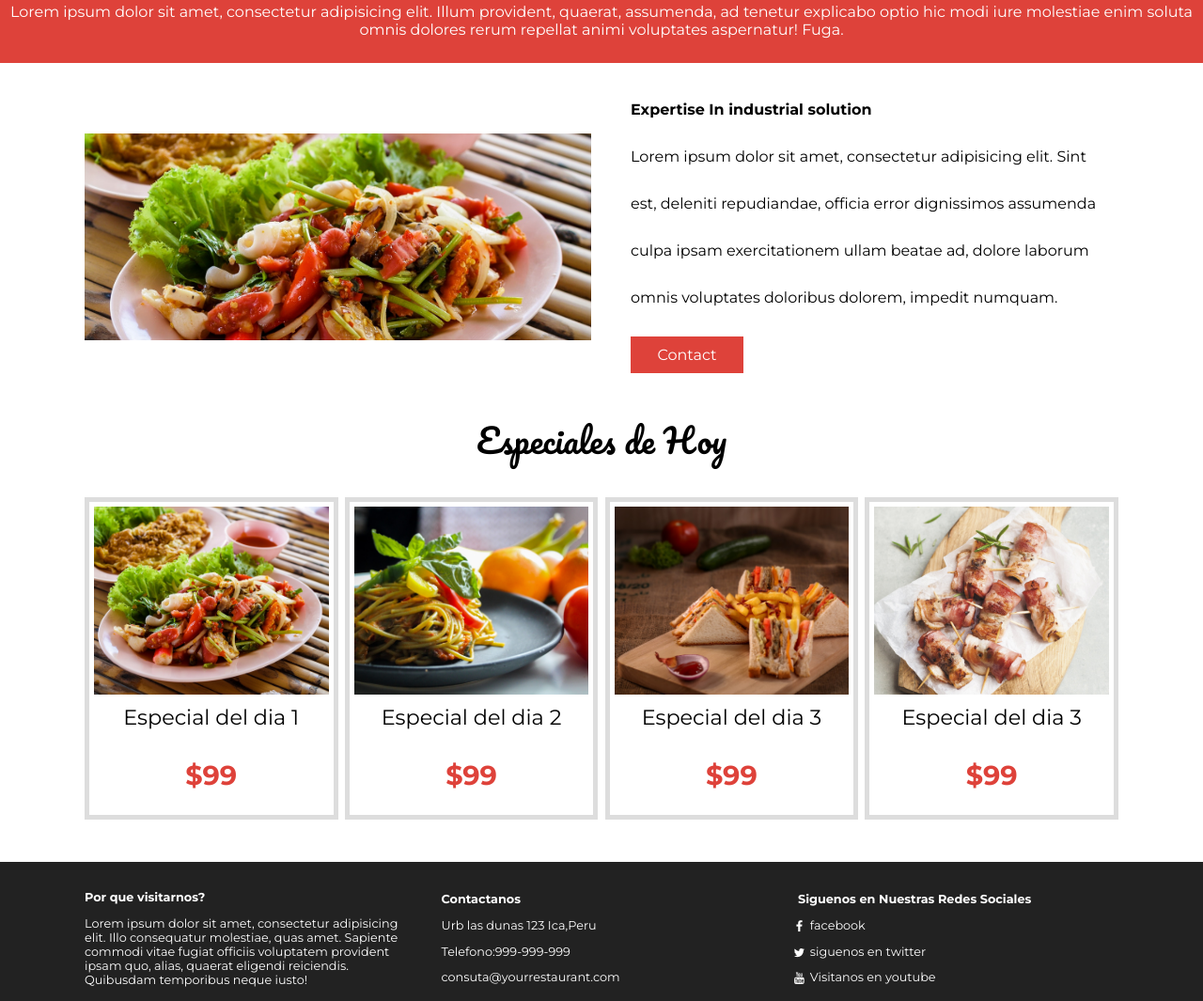
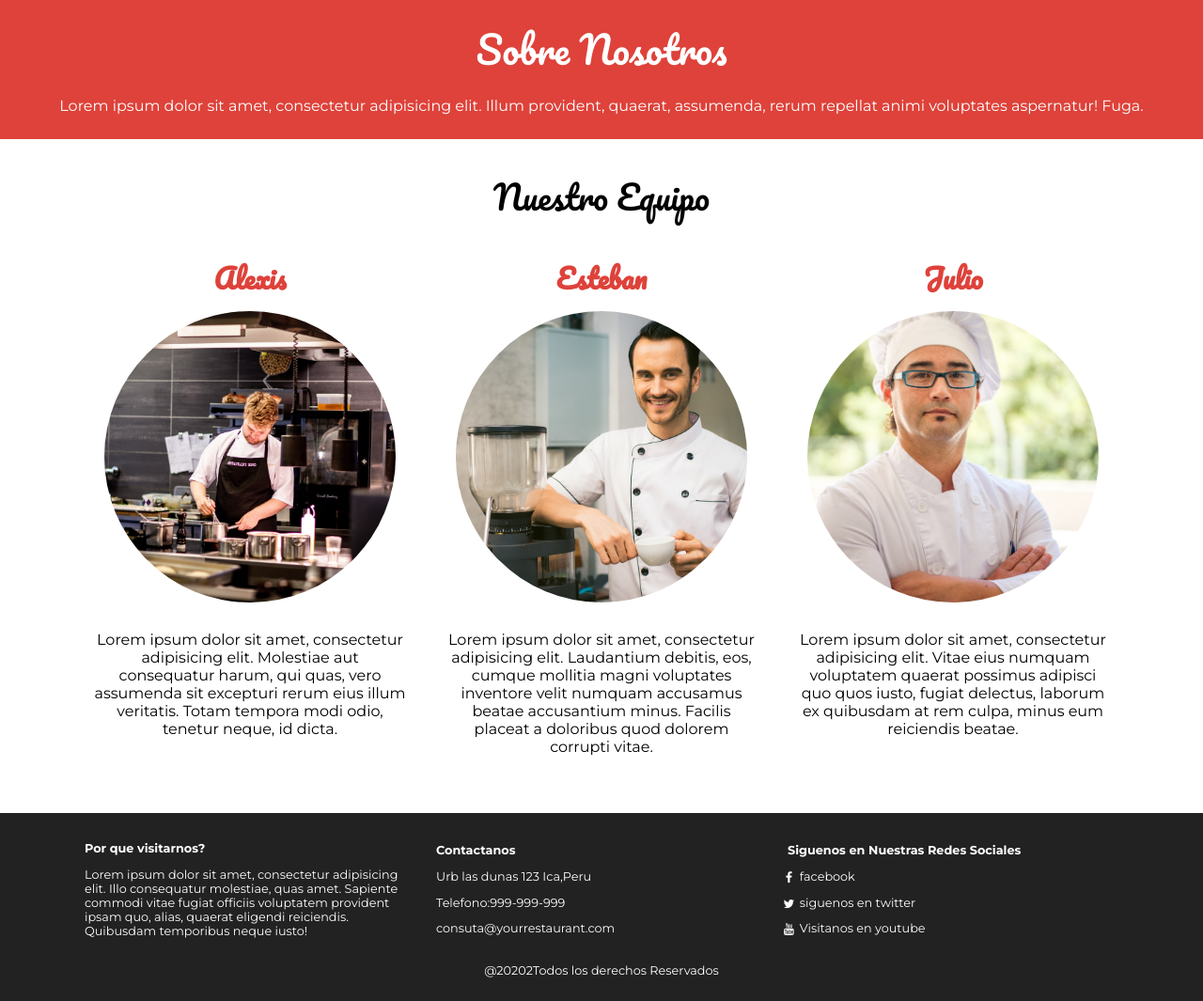
Before and after one commit to Vobregon/MisitioA, a plain HTML site: page nosotros.html in a window 1280 px wide. Shown: the part 680-1745 px from the top of the page at 94% size. Drawn offline with Linux system fonts and the light colour scheme.

Commit message:
Corregi Error Column,Add  nosotro

```diff
--- a/css/estilos.css
+++ b/css/estilos.css
@@ -225,6 +225,7 @@ h1, h2, h3, h4, h5, h6 {
 	padding-top: 20px;
 	padding-bottom: 20px;
 	font-size: .8em;
+
 }
 .copy{
 	text-align: center;
@@ -308,12 +309,23 @@ h1, h2, h3, h4, h5, h6 {
 
 
 	.column--33{
-		width: 31%;
+		width: 100%;
+
 	}
 
 }
+/*-------------------------*/
+@media screen and  (min-width:481px) and  (max-width:767px){
+.column--33{
+		width: 32%;
+
+	}
+}
 /*---------------------Responsive----------------------------*/
 @media screen and (min-width:768px){
+	.container{
+		width: 768px;
+	}
 .main__title{
 	font-size: 2.2em;
 }
@@ -336,7 +348,10 @@ h1, h2, h3, h4, h5, h6 {
 .group__title{
 	font-size: 2.2em;
 }
+.column--33{
+		width: 32%;
 
+	}
 
 }
 
@@ -411,6 +426,12 @@ h1, h2, h3, h4, h5, h6 {
 	line-height: 50px;
 
 }
+	.main-nav{
+		padding: 0;
+	}
+	.banner__img{
+		height: 700px;
+	}
 	.today-special__title{
 		font-size: 1.4em;
 	}
@@ -421,10 +442,18 @@ h1, h2, h3, h4, h5, h6 {
 		padding-top: 30px;
 		padding-bottom: 30px;
 	}
+	.column--33{
+		width: 32%;
+
+	}
+
 }
 @media screen and (min-width:1600px){
 	.container{
 		width: 1400px;
+	}
+	.banner__img{
+		height: 800px;
 	}
 	.main__about__description .column:nth-child(1) img {
 	    width: 100%;
@@ -435,4 +464,6 @@ h1, h2, h3, h4, h5, h6 {
 	.today-special__img{
 		height: 300px;
 	}
+
+
 }
--- /dev/null
+++ b/css/nosotros.css
@@ -0,0 +1,66 @@
+.our-team{
+	text-align: center;
+	margin-bottom: 20px;
+
+}
+.our-team .container--flex{
+	align-items: flex-start;/*Este propiedad es para que todos esten alineados verticalmente para que una columna no sea mas alta que la otra*/
+}
+.our-team__title{
+	font-family: 'Pacifico',cursive;
+	color: #DE423A;
+    font-weight:bold;
+	font-size: 1.8em;
+	margin-bottom: 10px;
+}
+.our-team__img{
+	width: 200px;
+	height: 200px;
+	object-fit: cover; /*para que no se distorcione la imagen*/
+	border-radius: 50%;/*redondeados*/
+	margin: auto;/*	Con esto se centra la imagen por que la imagen se a puesto en display block en estilos anteriores  en el css*/
+	margin-bottom: 20px;
+}
+.our-team__txt{
+	padding: 10px;
+}
+
+
+@media screen and (min-width:480px){
+
+	.our-team__img{
+		width: 150px;
+		height: 150px;
+
+	}
+}
+@media screen and (min-width:768px){
+
+	.our-team__img{
+		width: 220px;
+		height: 220px;
+
+	}
+
+}
+@media screen and (min-width:1024px){
+
+	.our-team__img{
+		width: 310px;
+		height: 310px;
+
+	}
+	.our-team__title{
+		font-size:2.1em:
+	}
+
+}
+@media screen and (min-width:1600px){
+
+	.our-team__img{
+		width: 420px;
+		height: 420px;
+
+	}
+
+}
--- a/index.html
+++ b/nosotros.html
@@ -2,10 +2,11 @@
 <html lang="es">
     <head>
         <meta charset="utf-8">
-        <title>Your Restaurant</title>
+        <title>Nosotros | your restaurant</title>
 
         <meta name="viewport" content="width=device-width, user-scalable=no, initial-scale=1.0, maximum-scale=3.0, minimum-scale=1.0">
         <link rel="stylesheet" href="css/estilos.css">
+         <link rel="stylesheet" href="css/nosotros.css">
 
        <link rel="stylesheet" href="css/font.css">
 
@@ -36,8 +37,8 @@
              <span class="icon-menu" id="btnmenu"></span>
 
              <ul class="menu" id="menu">
-             <li class="menu__item"><a href="/" class="menu__link menu__link--select">Inicio</a></li>
-              <li class="menu__item"><a href="nosotros.html" class="menu__link">Nosotros</a></li>
+             <li class="menu__item"><a href="/" class="menu__link ">Inicio</a></li>
+              <li class="menu__item"><a href="nosotros.html" class="menu__link menu__link--select">Nosotros</a></li>
                 <li class="menu__item"><a href="galeria.html" class="menu__link">Galeria</a></li>
                 <li class="menu__item"><a href="contacto.html" class="menu__link">Contacto</a></li>
               </ul>
@@ -50,70 +51,54 @@
     </nav>
         <!-----------------------------------Banner----------------------------------->
         <section class="banner">
-            <img src="img/banner.jpg" alt="" class="banner__img">
-            <div class="banner__content">La mejor y exquisita comida esta aqui</div>
+            <img src="img/banner-about.jpg" alt="" class="banner__img">
+            <div class="banner__content">lo Mejor de Nosotros atu servicio</div>
         </section>
         <!-----------------------------------Main-------------------------------------->
         <main class="main">
             <section class="group group--color">
-               <h2 class="main__title">Bienvenido a su Restaurant</h2>
-               <p class="main__txt">Lorem ipsum dolor sit amet, consectetur adipisicing elit. Illum provident, quaerat, assumenda, ad tenetur explicabo optio hic modi iure molestiae enim soluta omnis dolores rerum repellat animi voluptates aspernatur! Fuga.</p>
+               <h2 class="main__title">Sobre Nosotros</h2>
+               <p class="main__txt">Lorem ipsum dolor sit amet, consectetur adipisicing elit. Illum provident, quaerat, assumenda, rerum repellat animi voluptates aspernatur! Fuga.</p>
+            </section>
+            <section class="group our-team">
+            	<h2 class="group__title">Nuestro Equipo</h2>
+            	<div class="container container--flex">
+            		<div class="column column--33">
+            			<h3 class="our-team__title">Alexis</h3>
+            			<img src="img/chef1.jpg" alt="" class="our-team__img">
+            			<p class="our-team__txt">
+Lorem ipsum dolor sit amet, consectetur adipisicing elit. Molestiae aut consequatur harum, qui quas, vero assumenda sit excepturi rerum eius illum veritatis. Totam tempora modi odio, tenetur neque, id dicta.            	</p>
+           		</div>
+            		<div class="column column--33">
+            			<h3 class="our-team__title">Esteban</h3>
+
+            			<img src="img/chef2.jpg" alt="" class="our-team__img">
+            			<p class="our-team__txt">
+Lorem ipsum dolor sit amet, consectetur adipisicing elit. Laudantium debitis, eos, cumque mollitia magni voluptates inventore velit numquam accusamus beatae accusantium minus. Facilis placeat a doloribus quod dolorem corrupti vitae.</p>            	   	</div>
+            		<div class="column column--33">
+            			<h3 class="our-team__title">Julio</h3>
+            			<img src="img/chef3.jpg" alt="" class="our-team__img">
+            			<p class="our-team__txt">
+Lorem ipsum dolor sit amet, consectetur adipisicing elit. Vitae eius numquam voluptatem quaerat possimus adipisci quo quos iusto, fugiat delectus, laborum ex quibusdam at rem culpa, minus eum reiciendis beatae.            	</p>	</div>
+            	</div>
             </section>
 
-            <section class="group main__about__description">
-                <div class="container container--flex">
-                    <div class="column column--50">
-                        <img src="img/plato1.jpg" alt="">
-                    </div>
 
-                    <div class="column column--50">
-                        <h3 class="column__title">Expertise In industrial solution</h3>
-                        <p class="column__txt">Lorem ipsum dolor sit amet, consectetur adipisicing elit. Sint est, deleniti repudiandae, officia error dignissimos assumenda culpa ipsam exercitationem ullam beatae ad, dolore laborum omnis voluptates doloribus dolorem, impedit numquam.</p>
-                        <a href="" class="btn btn--contact">Contact</a>
-                    </div>
-                </div>
-            </section>
-
-         <section class="group today-special">
-             <h2 class="group__title">Especiales de Hoy</h2>
-                 <div class="container container--flex ">
-                     <div class="column column--50-25">
-                       <img src="img/plato1.jpg" alt="" class="today-special__img">
-                         <div class="today-special__title">Especial del dia 1</div>
-                         <div class="today-special__price">$99</div>
-                     </div>
-                     <div class="column column--50-25">
-                         <img src="img/plato2.jpg" alt="" class="today-special__img">
-                         <div class="today-special__title">Especial del dia 2</div>
-                         <div class="today-special__price">$99</div>
-                     </div>
-                     <div class="column column--50-25">
-                         <img src="img/plato3.jpg" alt="" class="today-special__img">
-                         <div class="today-special__title">Especial del dia 3</div>
-                         <div class="today-special__price">$99</div>
-                     </div>
-                     <div class="column column--50-25">
-                         <img src="img/plato4.jpg" alt="" class="today-special__img">
-                         <div class="today-special__title">Especial del dia 3</div>
-                         <div class="today-special__price">$99</div>
-                     </div>
-                 </div>
-         </section>
         </main>
          <!----------------------------------------footer----------------------------->
          <footer class="main-footer">
              <div class="container container--flex">
-                 <div class="colomn column--33"><h2 class="column__title">Por que visitarnos?</h2>
+                 <div class="column column--33"><h2 class="column__title">Por que visitarnos?</h2>
                  <p class="column__txt">Lorem ipsum dolor sit amet, consectetur adipisicing elit. Illo consequatur molestiae, quas amet. Sapiente commodi vitae fugiat officiis voluptatem provident ipsam quo, alias, quaerat eligendi reiciendis. Quibusdam temporibus neque iusto!</p>
                  </div>
 
-                 <div class="colomn column--33"><h2 class="column__title">Contactanos</h2>
+                 <div class="column column--33"><h2 class="column__title">Contactanos</h2>
                  <p class="column__txt">Urb las dunas 123 Ica,Peru</p>
                  <p class="column__txt">Telefono:999-999-999</p>
                  <p class="column__txt">consuta@yourrestaurant.com</p>
                  </div>
 
-                 <div class="colomn column--33"><h2 class="column__title">Siguenos en Nuestras Redes Sociales</h2>
+                 <div class="column column--33"><h2 class="column__title">Siguenos en Nuestras Redes Sociales</h2>
                  <p class="column__txt"><a href="" class="icon-facebook">facebook</a></p>
                  <p class="column__txt"><a href="" class="icon-twitter">siguenos en twitter</a></p>
                  <p class="column__txt"><a href="" class="icon-youtube">Visitanos en youtube</a></p>
```
Also changed, not shown: img/banner-about.jpg (added), img/chef1.jpg (added), img/chef2.jpg (added), img/chef3.jpg (added).
